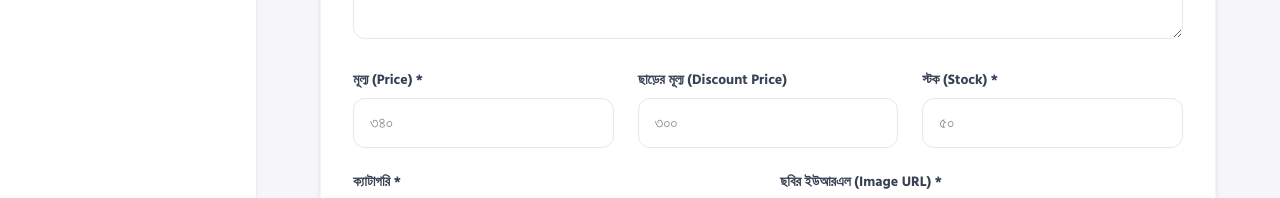
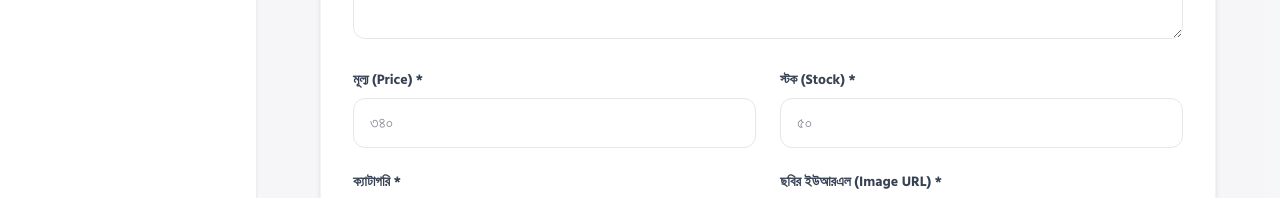
Before and after one commit to Mcjerry42-nan/ghorer-bazar, a Next.js app: page /admin/products/new in a window 1280 px wide. Shown: the part 470-668 px from the top of the page. Built offline with nearby package versions, Linux system fonts and the light colour scheme; no server answers; the database is empty.

Commit message:
fix: remove invalid discountPrice field causing build error

```diff
--- a/src/app/admin/products/new/page.tsx
+++ b/src/app/admin/products/new/page.tsx
@@ -13,7 +13,6 @@
         slug: '',
         description: '',
         price: '',
-        discountPrice: '',
         stock: '',
         categoryId: '',
         imageUrl: '',
@@ -42,7 +41,6 @@
                 body: JSON.stringify({
                     ...formData,
                     price: parseFloat(formData.price),
-                    discountPrice: formData.discountPrice ? parseFloat(formData.discountPrice) : null,
                     stock: parseInt(formData.stock),
                     images: JSON.stringify([formData.imageUrl]),
                 }),
@@ -108,7 +106,7 @@
                         />
                     </div>
 
-                    <div className="grid grid-cols-1 md:grid-cols-3 gap-6">
+                    <div className="grid grid-cols-1 md:grid-cols-2 gap-6">
                         <div>
                             <label className="block text-sm font-bold text-gray-700 mb-2">মূল্য (Price) *</label>
                             <input
@@ -118,16 +116,6 @@
                                 onChange={(e) => setFormData({ ...formData, price: e.target.value })}
                                 className="w-full px-4 py-3 rounded-xl border border-gray-200 focus:ring-2 focus:ring-primary outline-none transition"
                                 placeholder="৩৪০"
-                            />
-                        </div>
-                        <div>
-                            <label className="block text-sm font-bold text-gray-700 mb-2">ছাড়ের মূল্য (Discount Price)</label>
-                            <input
-                                type="number"
-                                value={formData.discountPrice}
-                                onChange={(e) => setFormData({ ...formData, discountPrice: e.target.value })}
-                                className="w-full px-4 py-3 rounded-xl border border-gray-200 focus:ring-2 focus:ring-primary outline-none transition"
-                                placeholder="৩০০"
                             />
                         </div>
                         <div>
--- a/src/app/api/products/[id]/route.ts
+++ b/src/app/api/products/[id]/route.ts
@@ -34,7 +34,6 @@
                 slug: body.slug,
                 description: body.description,
                 price: parseFloat(body.price.toString()),
-                discountPrice: body.discountPrice ? parseFloat(body.discountPrice.toString()) : null,
                 stock: parseInt(body.stock.toString()) || 0,
                 categoryId: parseInt(body.categoryId.toString()),
                 images: body.images,
--- a/src/app/api/products/route.ts
+++ b/src/app/api/products/route.ts
@@ -24,7 +24,6 @@
                 slug: body.slug,
                 description: body.description,
                 price: parseFloat(body.price.toString()),
-                discountPrice: body.discountPrice ? parseFloat(body.discountPrice.toString()) : null,
                 stock: parseInt(body.stock.toString()) || 0,
                 categoryId: parseInt(body.categoryId.toString()),
                 images: body.images,
```
